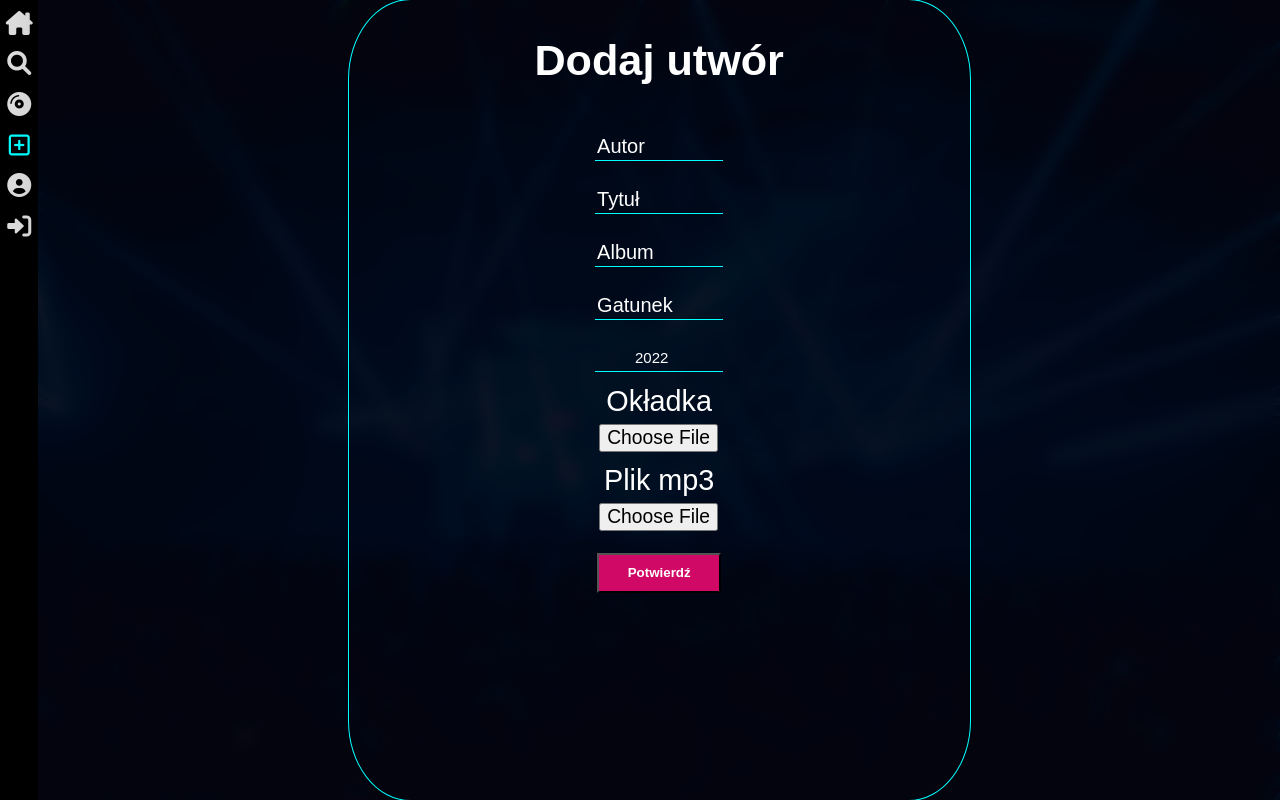
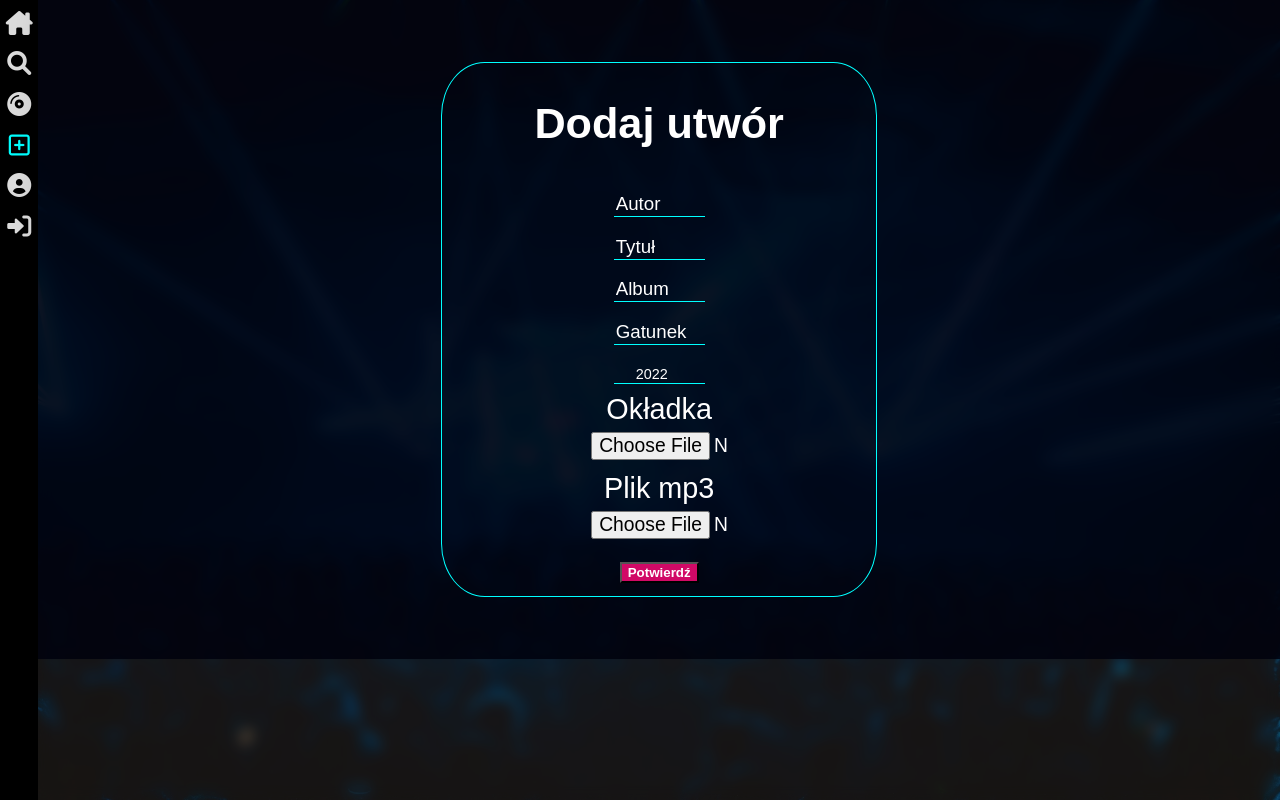
Before and after one commit to krzys13q/music_service, a PHP site: page /add-music.php in a window 1280 px wide. Run offline with PHP 8.4, Linux system fonts and the light colour scheme; a user stored in the database is signed in.

Commit message:
trzeba to poprawic

```diff
--- a/muzyka/add-music.css
+++ b/muzyka/add-music.css
@@ -95,7 +95,7 @@ i:hover{
     margin: 0;
     font-weight: 500;
     font-size: 180%;
-    height: 100%;
+    height: 10  0hv;
     width: 100%;
     background-color: #01020ed7;
 
@@ -103,14 +103,11 @@ i:hover{
 
 #form-contener form {
     text-align: center;
+    height: 90hv;
+    border: 1px solid aqua;
     width: 35%;
-    height: auto;
-
-    border: 1px solid aqua;
-    min-height: 800px;
-
-    width: 50%;
     border-radius: 10%;
+    margin: 5% 0;
 }
 input::placeholder {
     color: white;
@@ -119,11 +116,10 @@ input::placeholder {
 
 #form-contener input[type=text] {
     background:transparent;
-   color: white;
-    height: 25px;
-
+    color: white;
+    height: 4%;
     margin: 2% 0;
-    font-size: 20px;
+    font-size: 65%;
     width: 20%;
     outline: none;
     border: none;
@@ -134,7 +130,7 @@ input::placeholder {
 #form-contener input[type=number] {
     background:transparent;
     background:transparent;
-    height: 25px;
+    height: 4%;
     color: white;
     margin: 2% 0;
     text-align: center;
@@ -142,30 +138,24 @@ input::placeholder {
     outline: none;
     border: none;
     border-bottom: 1px solid aqua;
-    font-size: 15px;
+    font-size: 50%;
 }
 
 #form-contener input[type=submit] {
-    height: 40px;
-    width: 120px;
+    height: 7hv;
+    width: 20hv;
     font-weight: 700;
-    margin: 10px 0 5px 0;
+
     background-color:#d10966;
-    width: 20%;
+
     color: white;
     cursor: pointer;
-
-
-
-
-
+    margin: 0 0 3% 0;
 }
 
 #form-contener input[type=file] {
-
-    height: 40px;
-    width: 120px;
+    height: 5vh;
+    width: 17vh;
     font-size: 67%;
 
-
 }
```
